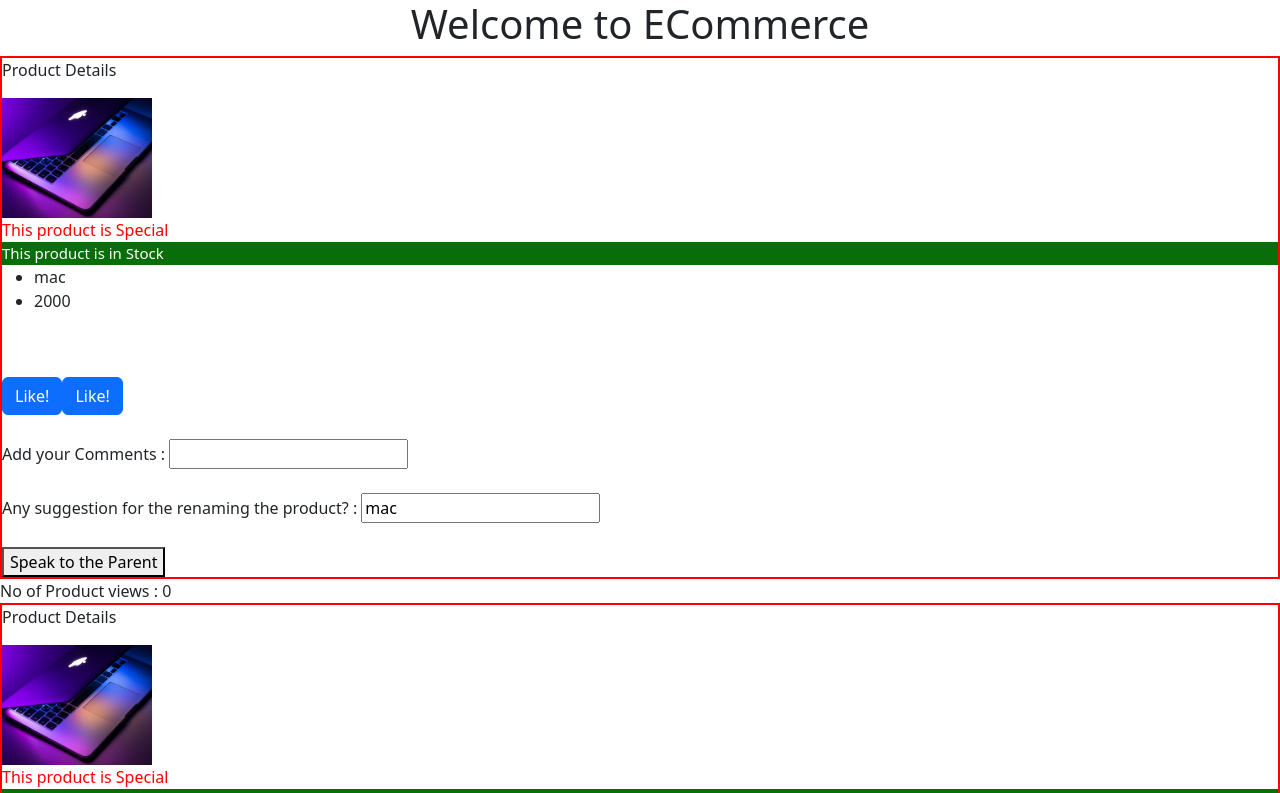
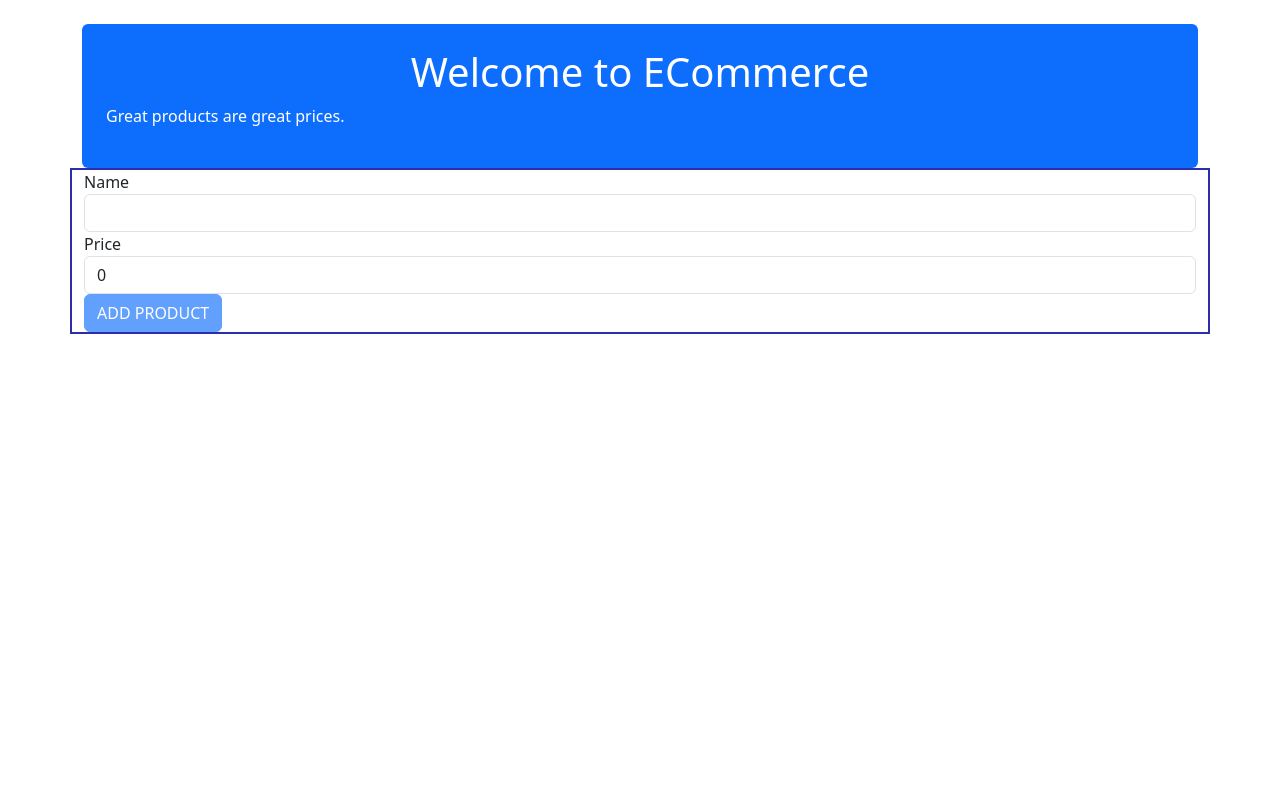
Before and after one commit to SE-rahulmandal18/Angular, an Angular app in the folder my-first-angular-project/: page / in a window 1280 px wide. Shown: the top 793 px of the page. Built offline with nearby package versions, Linux system fonts and the light colour scheme.

Commit message:
Component LVC

```diff
--- /dev/null
+++ b/my-first-angular-project/src/app/add-product/add-product.component.html
@@ -0,0 +1,35 @@
+
+
+<div class="container" style="border: 2px solid rgb(43, 45, 170)">
+
+    <form #addProductForm="ngForm" (ngSubmit)="OnSubmit()">
+
+        <div class="form-group">
+
+            <label for="name">Name</label>
+
+            <input type="text" class="form-control" id="name"  name="name" required
+            [(ngModel)]="product.name" #name="ngModel">
+
+            <div [hidden]="name.valid || name.pristine"       class="alert alert-danger">
+                Name is required
+            </div>
+
+        </div>
+
+        <div class="form-group">
+
+            <label for="price">Price</label>
+
+            <input type="text" class="form-control" id="price"  name="price" required
+            [(ngModel)]="product.price" minlength="2" maxlength="6" #price="ngModel">
+
+            <div [hidden]="price.valid || price.pristine" class="alert alert-danger">
+                Price sholud be b/w 2 and 6 digit
+            </div>
+
+        </div>
+        <button  [disabled]="!name.valid" type="submit" class="btn btn-primary" > ADD PRODUCT </button>
+    </form>
+
+</div>
--- /dev/null
+++ b/my-first-angular-project/src/app/add-product/add-product.component.ts
@@ -0,0 +1,17 @@
+import { Product } from './../classes/Product';
+import { Component } from '@angular/core';
+
+@Component({
+  selector: 'add-product',
+  templateUrl: './add-product.component.html',
+  styleUrls: ['./add-product.component.css']
+})
+export class AddProductComponent {
+
+  product: Product = new Product('', 0, '', true, true);
+
+  OnSubmit(): void {
+    console.log(`Form submitted ${this.product.name}, ${this.product.price}`)
+  }
+
+}
--- a/my-first-angular-project/src/app/app.component.html
+++ b/my-first-angular-project/src/app/app.component.html
@@ -1,24 +1,27 @@
-<h1 style="text-align:center">Welcome to ECommerce</h1>
-
+<!-- <h1 style="text-align:center">Welcome to ECommerce</h1> -->
+<!--
 <product (helloChange)="parentFunc1($event)"></product>
 No of Product views : {{noOfProductViews}}
 
 <product message="Hi Child!"></product>
 
-<product-list></product-list>
+<product-list></product-list> -->
 
 
-
-<div ></div>
 
 <!-- main app container -->
 <!--Jumbotran -->
 
-<!-- <div class="container">
+<div class="container">
 
     <div class="mt-4 p-4 bg-primary text-white rounded">
         <h1 class="text-center">Welcome to ECommerce</h1>
         <p>Great products are great prices.</p>
     </div>
 
-    </div> -->
+    </div>
+
+
+
+  <!-- forms topic -->
+    <add-product></add-product>
--- a/my-first-angular-project/src/app/app.component.ts
+++ b/my-first-angular-project/src/app/app.component.ts
@@ -8,11 +8,11 @@ import { Component } from '@angular/core';
 export class AppComponent {
   // title = 'my-first-angular-project';
 
-  noOfProductViews:number=0;
+  noOfProductViews: number = 0;
 
-  parentFunc1(evt:any):void{
+  parentFunc1(evt: any): void {
     console.log(`got an event from the chils ${evt}`);
 
-    this.noOfProductViews=evt;
+    this.noOfProductViews = evt;
   }
 }
--- a/my-first-angular-project/src/app/app.module.ts
+++ b/my-first-angular-project/src/app/app.module.ts
@@ -5,12 +5,14 @@ import { AppComponent } from './app.component';
 import { ProductComponent } from './product/product.component';
 import { ProductListComponent } from './product-list/product-list.component';
 import { FormsModule } from '@angular/forms';
+import { AddProductComponent } from './add-product/add-product.component';
 
 @NgModule({
   declarations: [
     AppComponent,
     ProductComponent,
-    ProductListComponent
+    ProductListComponent,
+    AddProductComponent
   ],
   imports: [
     BrowserModule,
```
Also changed, not shown: my-first-angular-project/src/app/add-product/add-product.component.css (added), 1 other file (tests, documents, lock files or other folders).
